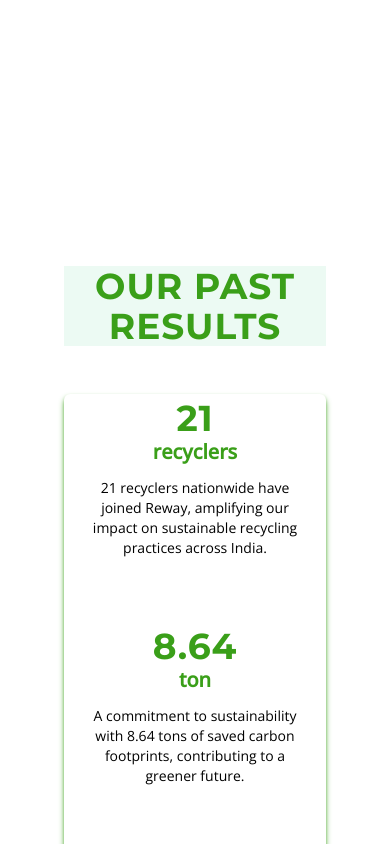
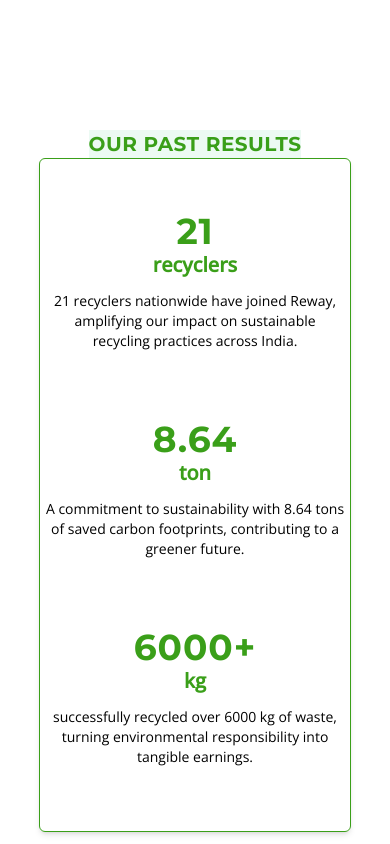
Before and after one commit to rewayy/Reway_final, a React (Vite) app: page / in a window 390 px wide. Shown: the part 4480-5324 px from the top of the page. Built offline with nearby package versions, Linux system fonts and the light colour scheme; a web font is replaced by a local one.

Commit message:
modified Map.jsx

```diff
--- a/src/components/Map.jsx
+++ b/src/components/Map.jsx
@@ -3,16 +3,16 @@ import { india } from '../assets';
 
 export const Map = () => {
   return (
-    <div className='flex flex-col mt-20 md:flex-row mx-12'>
+    <div className='flex flex-col mb-8 md:mb-0  md:mt-20 md:flex-row mx-12'>
       <div className="w-full md:w-1/2 hidden my-0 md:my-16 md:mx-8 m-4 mt-8  sm:block">
         <img className="w-full h-auto object-cover py-[75px]" src={india} alt="" />
       </div>
-      <div className="w-full md:w-1/2 dark:shadow-lg md:mx-20 my-14 -mb-2 md:my-20">
-        <div className='mx-4  md:mx-20'>
-          <div className="text-center md:text-start">
-            <h1 className="inline-block text-4xl text-[#3A9F19] bg-[#E6F9EF]  bg-opacity-75 md:p-3 md:my-8"> OUR PAST RESULTS </h1>
+      <div className="w-full md:w-1/2 md:shadow-lg md:mx-20  md:-mb-2 md:my-20">
+        <div className='mx-4 flex flex-col items-center justify-center md:block  md:mx-20'>
+          <div className="text-center  md:text-start">
+            <h1 className="inline-block md:text-4xl text-[#3A9F19] bg-[#E6F9EF]  bg-opacity-75 md:p-3 md:my-8"> OUR PAST RESULTS </h1>
           </div>
-          <div className=' shadow-[#3A9F19] shadow-md md:w-[30vw] px-4 rounded-md'>
+          <div className=' border border-[#3A9F19] md:border-none  md:shadow-[#3A9F19] shadow-md w-[80vw]  md:w-[30vw] md:px-4 rounded-md'>
               <div className='my-12 w-full p-1  rounded-md  flex flex-col items-center  justify-center md:block'>
                 <h1 className='text-[#3A9F19]  text-4xl inline-block md:text-7xl'>21 </h1>
                 <span className='text-[#3A9F19] font-semibold text-xl md:text-3xl'>recyclers</span>
```
